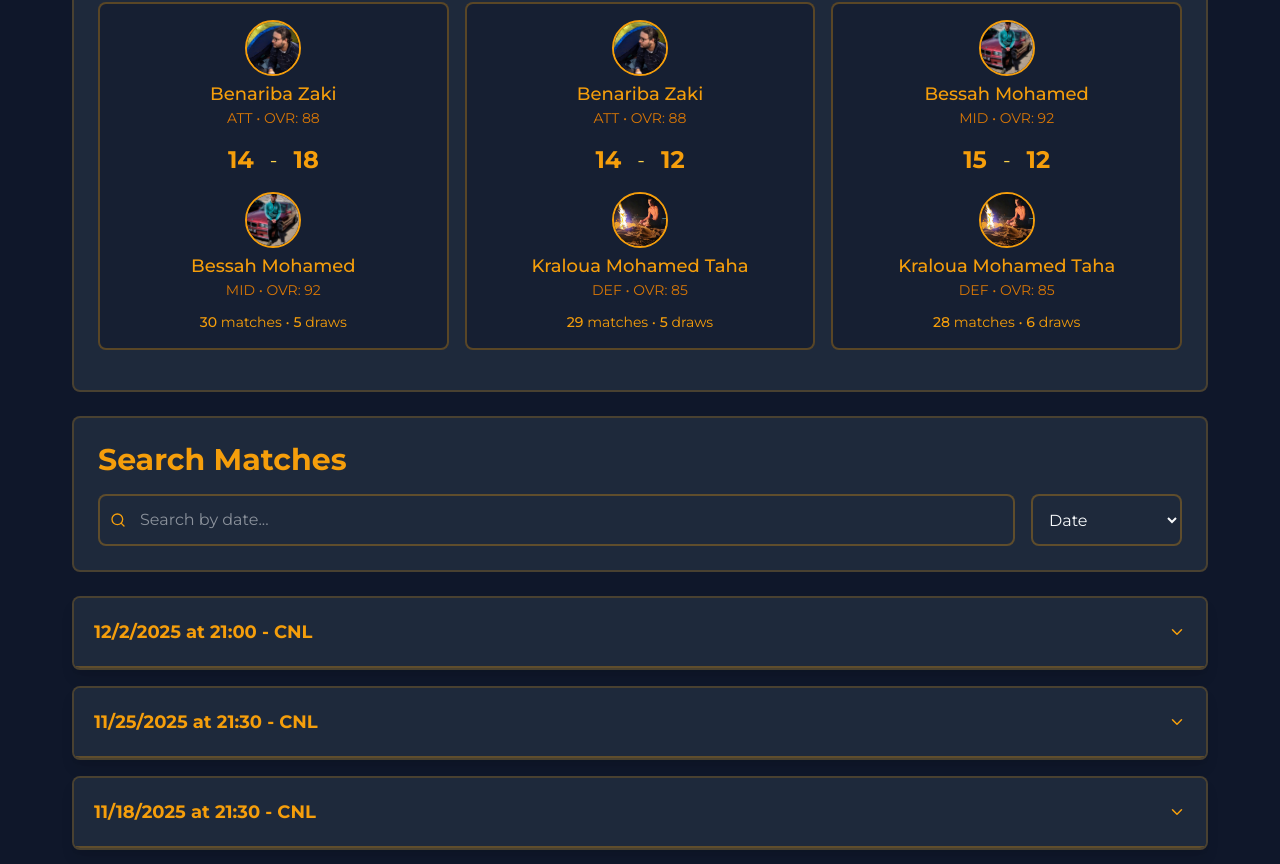
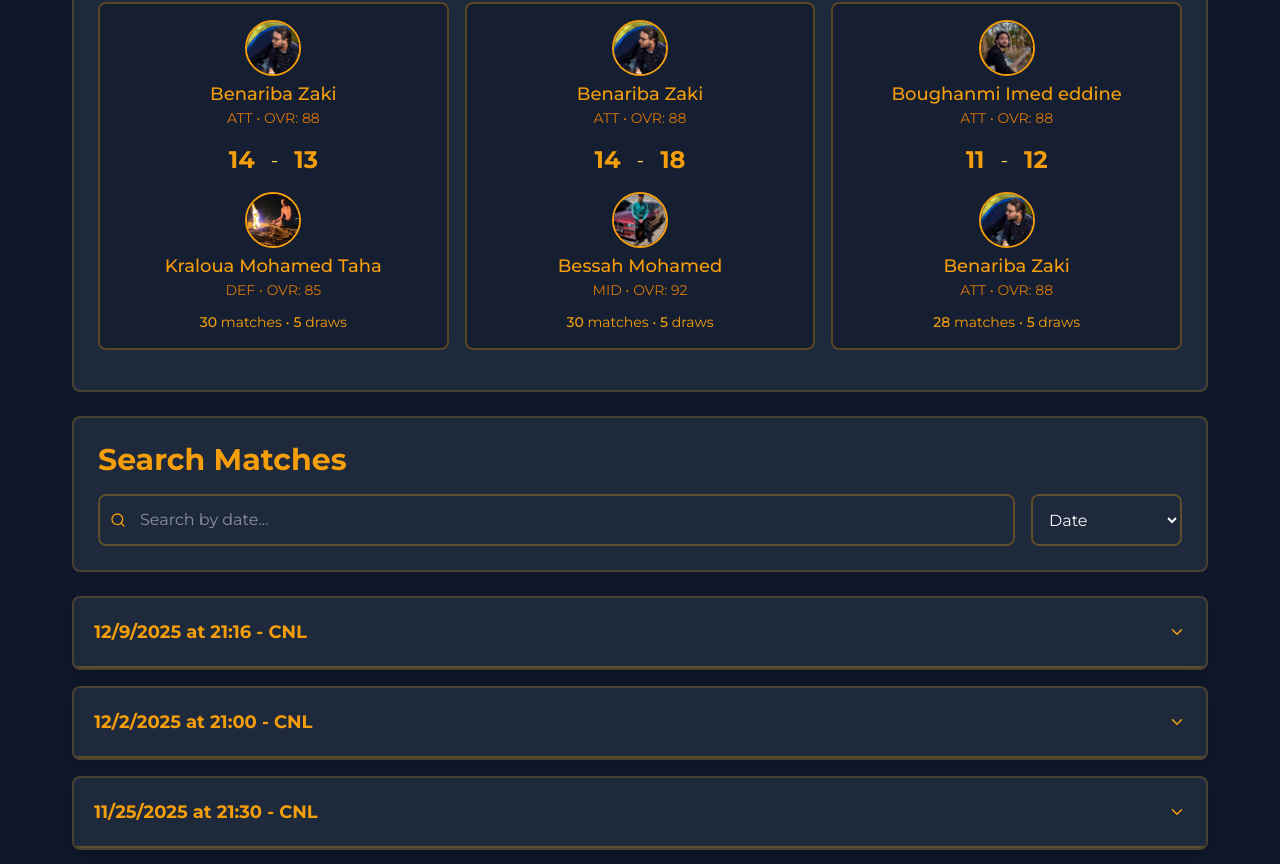
Before and after one commit to fruukyyy/9ahwaTa3Bessah, a React (Vite) app: page /match-history in a window 1280 px wide. Shown: the part 372-1236 px from the top of the page. Built offline with nearby package versions, Linux system fonts and the light colour scheme.

Commit message:
Weekly update

```diff
--- a/src/data/matches.js
+++ b/src/data/matches.js
@@ -1,4 +1,20 @@
 export const matchesList = [
+  {
+    id: 36,
+    date: "2025-12-09",
+    time: "21:16",
+    location: "CNL",
+    teamA: {
+      players: [1, 5, 7, 8, 16, 23 ],
+      score: 12
+    },
+    teamB: {
+      players: [3, 10, 13, 18, 25, 31],
+      score: 11
+    },
+    mvp: 1,
+    notes: ""
+  },
   {
     id: 35,
     date: "2025-12-02",
```
